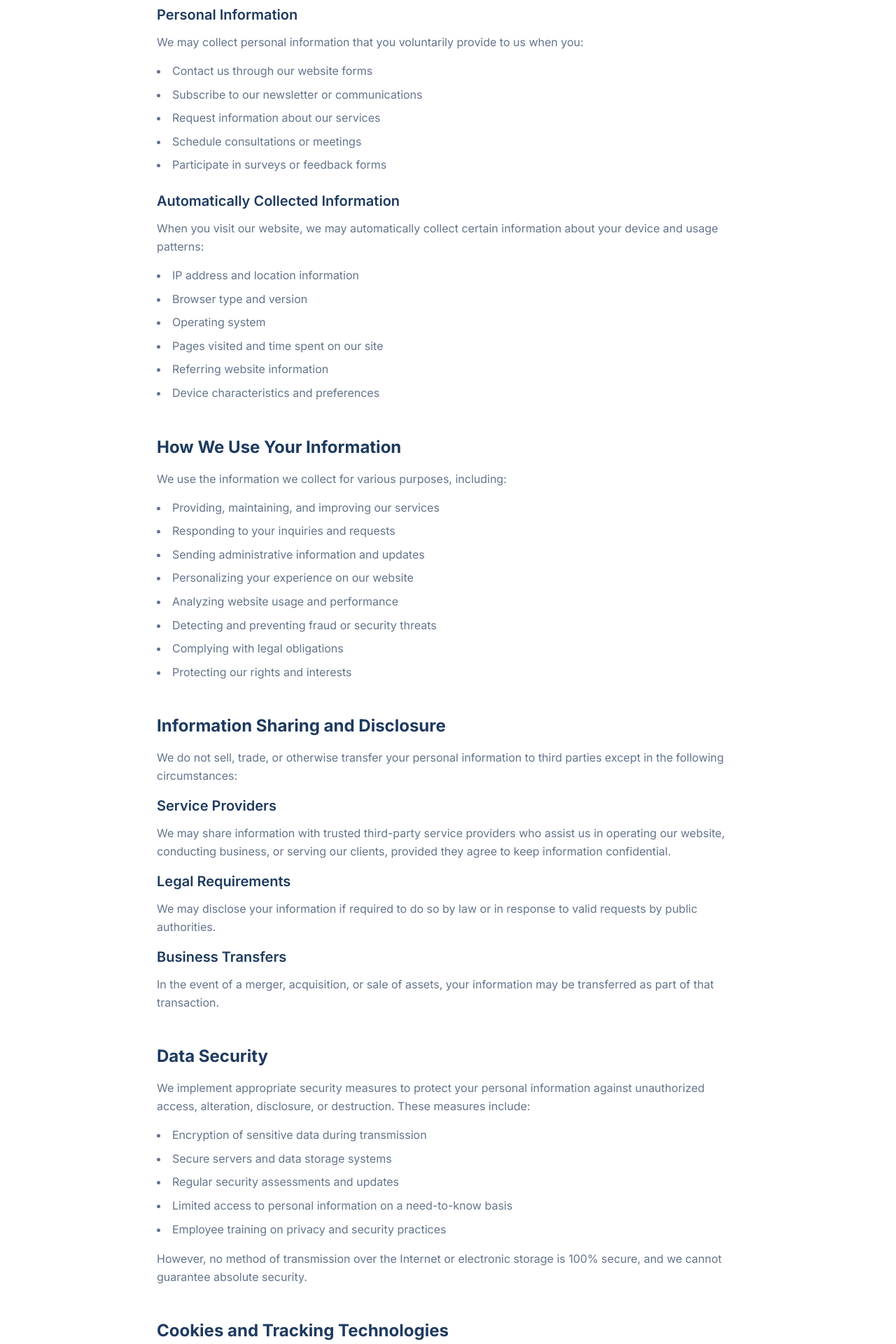
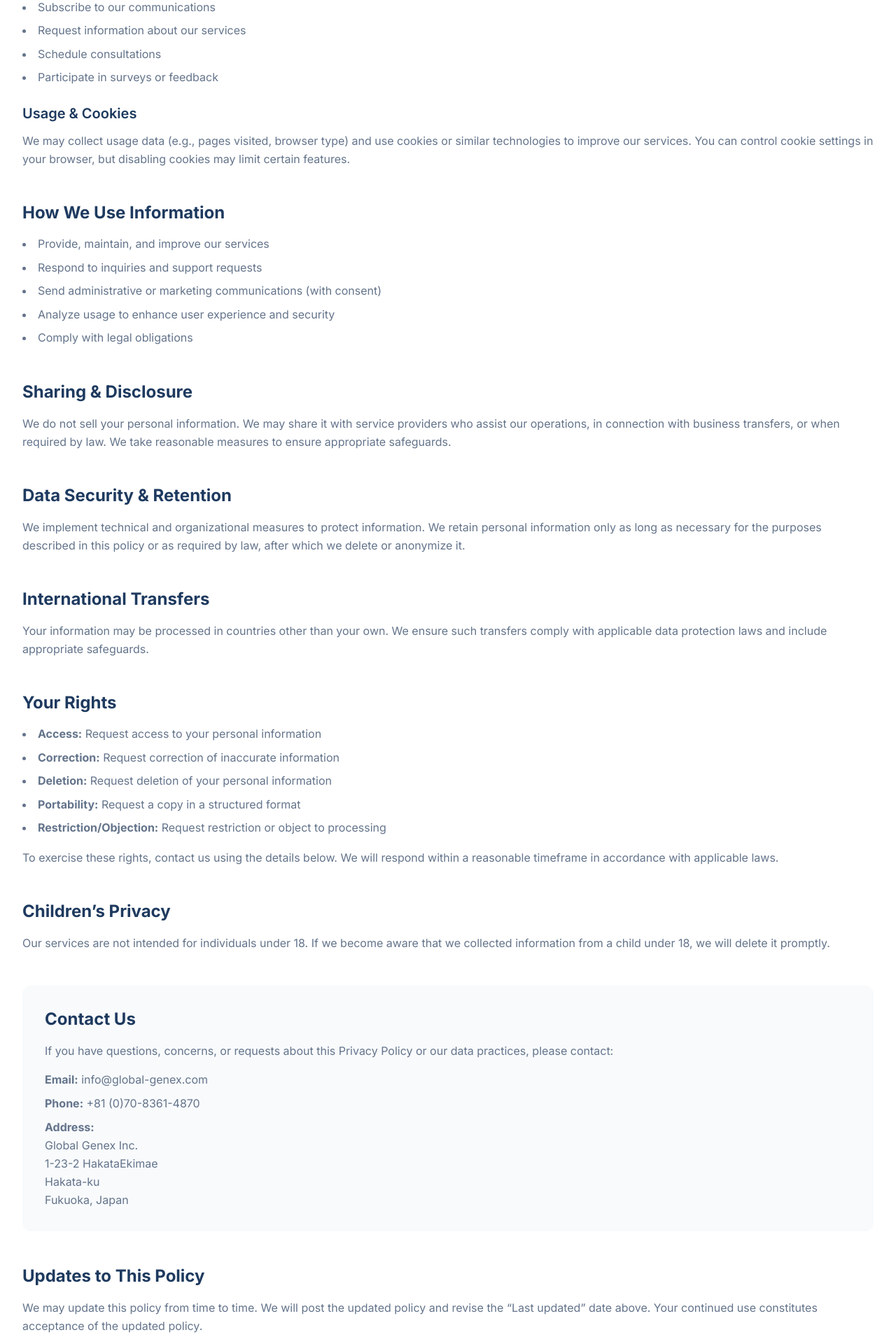
Before and after one commit to RobertShuhei/company-homepage, a Next.js app: page /privacy in a window 1280 px wide. Shown: the part 640-2560 px from the top of the page at 70% size. Built offline with nearby package versions, Linux system fonts and the light colour scheme.

Commit message:
Replace remaining 'Corporate Solutions' with 'Global Genex Inc.' in src

```diff
--- a/src/app/about/page.tsx
+++ b/src/app/about/page.tsx
@@ -7,7 +7,7 @@ import CTA from '@/components/ui/CTA'
 
 export const metadata: Metadata = {
   title: 'About Us | Company Profile & Leadership Team',
-  description: 'Learn about Corporate Solutions - our mission, values, leadership team, and commitment to delivering exceptional business consulting services worldwide.',
+  description: 'Learn about Global Genex Inc. - our mission, values, leadership team, and commitment to delivering exceptional business consulting services worldwide.',
 }
 
 export default function AboutPage() {
@@ -81,7 +81,7 @@ export default function AboutPage() {
     {
       year: "2008",
       title: "Company Founded",
-      description: "Corporate Solutions was established with a vision to help businesses unlock their potential through expert consulting."
+      description: "Global Genex Inc. was established with a vision to help businesses unlock their potential through expert consulting."
     },
     {
       year: "2012",
@@ -127,7 +127,7 @@ export default function AboutPage() {
         {/* Hero Section */}
         <Hero
           title="Driving Business Excellence Since 2008"
-          subtitle="About Corporate Solutions"
+          subtitle="About Global Genex Inc."
           description="We are a team of passionate consultants dedicated to helping organizations achieve their full potential through strategic guidance, innovative solutions, and operational excellence."
           primaryCTA={{
             text: "Meet Our Team",
--- a/src/app/contact/page.tsx
+++ b/src/app/contact/page.tsx
@@ -50,7 +50,7 @@ export default function ContactPage() {
                     <div className="ml-6">
                       <h3 className="text-xl font-semibold text-navy mb-2">Phone</h3>
                       <p className="text-gray">+81 (0)70-8361-4870</p>
-                      <p className="text-gray text-sm mt-1">Monday - Friday, 9:00 AM - 6:00 PM (JST)</p>
+                      <p className="text-gray text-sm mt-1">Monday - Friday, 10:00 AM - 5:00 PM (JST)</p>
                     </div>
                   </div>
 
--- a/src/app/layout.tsx
+++ b/src/app/layout.tsx
@@ -9,6 +9,7 @@ const inter = Inter({
 });
 
 export const metadata: Metadata = {
+  metadataBase: new URL("https://global-genex.com"),
   title: {
     default: "Global Genex Inc.",
     template: "%s | Global Genex Inc.",
@@ -28,6 +29,9 @@ export const metadata: Metadata = {
   ],
   authors: [{ name: "Global Genex Inc." }],
   robots: "index, follow",
+  alternates: {
+    canonical: "https://global-genex.com",
+  },
   openGraph: {
     type: "website",
     locale: "en_US",
@@ -36,25 +40,35 @@ export const metadata: Metadata = {
     description:
       "Retail & Manufacturing × AI & Data Analytics × Global Expansion.",
     siteName: "Global Genex Inc.",
+    images: [
+      {
+        url: "/og.png", // 例: public/og.png を用意
+        width: 1200,
+        height: 630,
+        alt: "Global Genex Inc.",
+      },
+    ],
   },
   twitter: {
     card: "summary_large_image",
     title: "Global Genex Inc.",
     description:
       "Retail & Manufacturing × AI & Data Analytics × Global Expansion.",
+    images: ["/og.png"], // 同じでOK
+  },
+  icons: {
+    icon: [{ url: "/favicon.ico" }],
   },
 };
 
 export const viewport = {
-  width: 'device-width',
+  width: "device-width",
   initialScale: 1,
 };
 
 export default function RootLayout({
   children,
-}: Readonly<{
-  children: React.ReactNode;
-}>) {
+}: Readonly<{ children: React.ReactNode }>) {
   return (
     <html lang="en" className={inter.variable}>
       <body className="font-sans antialiased bg-white text-slate-900">
--- a/src/app/page.tsx
+++ b/src/app/page.tsx
@@ -105,7 +105,7 @@ export default function Home() {
           <div className="max-w-7xl mx-auto px-4 sm:px-6 lg:px-8">
             <div className="text-center mb-16">
               <h2 className="text-3xl md:text-4xl font-bold text-navy mb-6">
-                Why Choose Corporate Solutions
+                Why Choose Global Genex Inc.
               </h2>
               <p className="text-xl text-gray max-w-3xl mx-auto">
                 We combine industry expertise with innovative approaches to deliver exceptional value
--- a/src/app/privacy/page.tsx
+++ b/src/app/privacy/page.tsx
@@ -1,233 +1,136 @@
-import { Metadata } from 'next'
-import Header from '@/components/layout/Header'
-import Footer from '@/components/layout/Footer'
+// src/app/privacy/page.tsx
+import type { Metadata } from 'next';
 
 export const metadata: Metadata = {
-  title: 'Privacy Policy | Corporate Solutions',
-  description: 'Corporate Solutions privacy policy explaining how we collect, use, protect, and manage your personal information and data.',
-}
+  title: 'Privacy Policy | Global Genex Inc.',
+  description:
+    'Global Genex Inc. privacy policy explaining how we collect, use, protect, and manage personal information.',
+};
 
 export default function PrivacyPage() {
   return (
     <div className="min-h-screen flex flex-col">
-      <Header />
-
-      <main className="flex-1">
-        {/* Header Section */}
       <section className="bg-navy text-white py-16">
         <div className="max-w-4xl mx-auto px-4 sm:px-6 lg:px-8">
-            <h1 className="text-4xl md:text-5xl font-bold mb-6">
-              Privacy Policy
-            </h1>
-            <p className="text-xl text-slate-300">
-              Last updated: August 12, 2025
-            </p>
+          <h1 className="text-4xl md:text-5xl font-bold mb-4">Privacy Policy</h1>
+          <p className="text-slate-300 text-lg">Last updated: August 14, 2025</p>
         </div>
       </section>
 
-        {/* Content Section */}
       <section className="py-16 bg-white">
-          <div className="max-w-4xl mx-auto px-4 sm:px-6 lg:px-8">
-            <div className="prose prose-lg max-w-none">
-              {/* Introduction */}
+        <div className="max-w-4xl mx-auto px-4 sm:px-6 lg:px-8 prose prose-lg max-w-none">
           <div className="mb-12">
             <h2 className="text-2xl font-bold text-navy mb-4">Introduction</h2>
             <p className="text-gray leading-relaxed mb-4">
-                  Corporate Solutions (&quot;we,&quot; &quot;our,&quot; or &quot;us&quot;) is committed to protecting your privacy and personal information. This Privacy Policy explains how we collect, use, disclose, and safeguard your information when you visit our website or use our services.
+              Global Genex Inc. (“we,” “our,” or “us”) is committed to protecting your privacy.
+              This Privacy Policy explains how we collect, use, disclose, and safeguard your
+              information when you visit our website or use our services.
             </p>
             <p className="text-gray leading-relaxed">
-                  By accessing or using our services, you agree to the collection and use of information in accordance with this policy. If you do not agree with our policies and practices, please do not use our services.
+              By using our services, you agree to this policy. If you do not agree, please do not use our services.
             </p>
           </div>
 
-              {/* Information We Collect */}
           <div className="mb-12">
             <h2 className="text-2xl font-bold text-navy mb-4">Information We Collect</h2>
-
             <h3 className="text-xl font-semibold text-navy mb-3">Personal Information</h3>
-                <p className="text-gray leading-relaxed mb-4">
-                  We may collect personal information that you voluntarily provide to us when you:
-                </p>
+            <p className="text-gray leading-relaxed mb-4">We may collect personal information that you voluntarily provide when you:</p>
             <ul className="list-disc list-inside text-gray mb-6 space-y-2">
-                  <li>Contact us through our website forms</li>
-                  <li>Subscribe to our newsletter or communications</li>
+              <li>Contact us through website forms</li>
+              <li>Subscribe to our communications</li>
               <li>Request information about our services</li>
-                  <li>Schedule consultations or meetings</li>
-                  <li>Participate in surveys or feedback forms</li>
+              <li>Schedule consultations</li>
+              <li>Participate in surveys or feedback</li>
             </ul>
 
-                <h3 className="text-xl font-semibold text-navy mb-3">Automatically Collected Information</h3>
+            <h3 className="text-xl font-semibold text-navy mb-3">Usage & Cookies</h3>
             <p className="text-gray leading-relaxed mb-4">
-                  When you visit our website, we may automatically collect certain information about your device and usage patterns:
+              We may collect usage data (e.g., pages visited, browser type) and use cookies or similar technologies to improve our services.
+              You can control cookie settings in your browser, but disabling cookies may limit certain features.
             </p>
-                <ul className="list-disc list-inside text-gray mb-6 space-y-2">
-                  <li>IP address and location information</li>
-                  <li>Browser type and version</li>
-                  <li>Operating system</li>
-                  <li>Pages visited and time spent on our site</li>
-                  <li>Referring website information</li>
-                  <li>Device characteristics and preferences</li>
+          </div>
+
+          <div className="mb-12">
+            <h2 className="text-2xl font-bold text-navy mb-4">How We Use Information</h2>
+            <ul className="list-disc list-inside text-gray space-y-2">
+              <li>Provide, maintain, and improve our services</li>
+              <li>Respond to inquiries and support requests</li>
+              <li>Send administrative or marketing communications (with consent)</li>
+              <li>Analyze usage to enhance user experience and security</li>
+              <li>Comply with legal obligations</li>
             </ul>
           </div>
 
-              {/* How We Use Information */}
           <div className="mb-12">
-                <h2 className="text-2xl font-bold text-navy mb-4">How We Use Your Information</h2>
-                <p className="text-gray leading-relaxed mb-4">
-                  We use the information we collect for various purposes, including:
-                </p>
-                <ul className="list-disc list-inside text-gray mb-6 space-y-2">
-                  <li>Providing, maintaining, and improving our services</li>
-                  <li>Responding to your inquiries and requests</li>
-                  <li>Sending administrative information and updates</li>
-                  <li>Personalizing your experience on our website</li>
-                  <li>Analyzing website usage and performance</li>
-                  <li>Detecting and preventing fraud or security threats</li>
-                  <li>Complying with legal obligations</li>
-                  <li>Protecting our rights and interests</li>
-                </ul>
-              </div>
-
-              {/* Information Sharing */}
-              <div className="mb-12">
-                <h2 className="text-2xl font-bold text-navy mb-4">Information Sharing and Disclosure</h2>
-                <p className="text-gray leading-relaxed mb-4">
-                  We do not sell, trade, or otherwise transfer your personal information to third parties except in the following circumstances:
-                </p>
-
-                <h3 className="text-xl font-semibold text-navy mb-3">Service Providers</h3>
-                <p className="text-gray leading-relaxed mb-4">
-                  We may share information with trusted third-party service providers who assist us in operating our website, conducting business, or serving our clients, provided they agree to keep information confidential.
-                </p>
-
-                <h3 className="text-xl font-semibold text-navy mb-3">Legal Requirements</h3>
-                <p className="text-gray leading-relaxed mb-4">
-                  We may disclose your information if required to do so by law or in response to valid requests by public authorities.
-                </p>
-
-                <h3 className="text-xl font-semibold text-navy mb-3">Business Transfers</h3>
-                <p className="text-gray leading-relaxed mb-6">
-                  In the event of a merger, acquisition, or sale of assets, your information may be transferred as part of that transaction.
+            <h2 className="text-2xl font-bold text-navy mb-4">Sharing & Disclosure</h2>
+            <p className="text-gray leading-relaxed">
+              We do not sell your personal information. We may share it with service providers who assist our operations,
+              in connection with business transfers, or when required by law. We take reasonable measures to ensure appropriate safeguards.
             </p>
           </div>
 
-              {/* Data Security */}
           <div className="mb-12">
-                <h2 className="text-2xl font-bold text-navy mb-4">Data Security</h2>
-                <p className="text-gray leading-relaxed mb-4">
-                  We implement appropriate security measures to protect your personal information against unauthorized access, alteration, disclosure, or destruction. These measures include:
-                </p>
-                <ul className="list-disc list-inside text-gray mb-4 space-y-2">
-                  <li>Encryption of sensitive data during transmission</li>
-                  <li>Secure servers and data storage systems</li>
-                  <li>Regular security assessments and updates</li>
-                  <li>Limited access to personal information on a need-to-know basis</li>
-                  <li>Employee training on privacy and security practices</li>
-                </ul>
+            <h2 className="text-2xl font-bold text-navy mb-4">Data Security & Retention</h2>
             <p className="text-gray leading-relaxed">
-                  However, no method of transmission over the Internet or electronic storage is 100% secure, and we cannot guarantee absolute security.
+              We implement technical and organizational measures to protect information. We retain personal information only as long as necessary
+              for the purposes described in this policy or as required by law, after which we delete or anonymize it.
             </p>
           </div>
 
-              {/* Cookies and Tracking */}
           <div className="mb-12">
-                <h2 className="text-2xl font-bold text-navy mb-4">Cookies and Tracking Technologies</h2>
-                <p className="text-gray leading-relaxed mb-4">
-                  Our website may use cookies and similar tracking technologies to enhance your browsing experience. Cookies are small data files stored on your device that help us:
-                </p>
-                <ul className="list-disc list-inside text-gray mb-4 space-y-2">
-                  <li>Remember your preferences and settings</li>
-                  <li>Analyze website traffic and usage patterns</li>
-                  <li>Provide personalized content and advertisements</li>
-                  <li>Improve website functionality and performance</li>
-                </ul>
+            <h2 className="text-2xl font-bold text-navy mb-4">International Transfers</h2>
             <p className="text-gray leading-relaxed">
-                  You can control cookie settings through your browser preferences. However, disabling cookies may limit your ability to use certain features of our website.
+              Your information may be processed in countries other than your own. We ensure such transfers comply with applicable data protection laws and include appropriate safeguards.
             </p>
           </div>
 
-              {/* Your Rights */}
           <div className="mb-12">
-                <h2 className="text-2xl font-bold text-navy mb-4">Your Privacy Rights</h2>
-                <p className="text-gray leading-relaxed mb-4">
-                  Depending on your location, you may have certain rights regarding your personal information:
-                </p>
-                <ul className="list-disc list-inside text-gray mb-4 space-y-2">
+            <h2 className="text-2xl font-bold text-navy mb-4">Your Rights</h2>
+            <ul className="list-disc list-inside text-gray space-y-2">
               <li><strong>Access:</strong> Request access to your personal information</li>
               <li><strong>Correction:</strong> Request correction of inaccurate information</li>
               <li><strong>Deletion:</strong> Request deletion of your personal information</li>
-                  <li><strong>Portability:</strong> Request a copy of your information in a structured format</li>
-                  <li><strong>Restriction:</strong> Request restriction of processing your information</li>
-                  <li><strong>Objection:</strong> Object to processing of your personal information</li>
+              <li><strong>Portability:</strong> Request a copy in a structured format</li>
+              <li><strong>Restriction/Objection:</strong> Request restriction or object to processing</li>
             </ul>
-                <p className="text-gray leading-relaxed">
-                  To exercise these rights, please contact us using the information provided below. We will respond to your request within a reasonable timeframe and in accordance with applicable laws.
+            <p className="text-gray leading-relaxed mt-4">
+              To exercise these rights, contact us using the details below. We will respond within a reasonable timeframe in accordance with applicable laws.
             </p>
           </div>
 
-              {/* Data Retention */}
           <div className="mb-12">
-                <h2 className="text-2xl font-bold text-navy mb-4">Data Retention</h2>
+            <h2 className="text-2xl font-bold text-navy mb-4">Children’s Privacy</h2>
             <p className="text-gray leading-relaxed">
-                  We retain personal information only for as long as necessary to fulfill the purposes for which it was collected, including legal, accounting, or reporting requirements. When information is no longer needed, we securely delete or anonymize it in accordance with our data retention policies.
+              Our services are not intended for individuals under 18. If we become aware that we collected information from a child under 18, we will delete it promptly.
             </p>
           </div>
 
-              {/* International Transfers */}
-              <div className="mb-12">
-                <h2 className="text-2xl font-bold text-navy mb-4">International Data Transfers</h2>
-                <p className="text-gray leading-relaxed">
-                  Your information may be transferred to and processed in countries other than your country of residence. We ensure that such transfers comply with applicable data protection laws and implement appropriate safeguards to protect your information.
+          <div className="mb-12 bg-slate-50 p-8 rounded-xl">
+            <h2 className="text-2xl font-bold text-navy mb-4">Contact Us</h2>
+            <p className="text-gray leading-relaxed mb-4">
+              If you have questions, concerns, or requests about this Privacy Policy or our data practices, please contact:
+            </p>
+            <div className="text-gray space-y-2">
+              <p><strong>Email:</strong> info@global-genex.com</p>
+              <p><strong>Phone:</strong> +81 (0)70-8361-4870</p>
+              <p className="leading-relaxed">
+                <strong>Address:</strong><br />
+                Global Genex Inc.<br />
+                1-23-2 HakataEkimae<br />
+                Hakata-ku<br />
+                Fukuoka, Japan
               </p>
             </div>
-
-              {/* Third-Party Links */}
-              <div className="mb-12">
-                <h2 className="text-2xl font-bold text-navy mb-4">Third-Party Links</h2>
-                <p className="text-gray leading-relaxed">
-                  Our website may contain links to third-party websites or services. We are not responsible for the privacy practices or content of these external sites. We encourage you to review the privacy policies of any third-party sites you visit.
-                </p>
           </div>
 
-              {/* Children's Privacy */}
-              <div className="mb-12">
-                <h2 className="text-2xl font-bold text-navy mb-4">Children&apos;s Privacy</h2>
-                <p className="text-gray leading-relaxed">
-                  Our services are not intended for individuals under the age of 18. We do not knowingly collect personal information from children under 18. If we become aware that we have collected information from a child under 18, we will take steps to delete such information promptly.
-                </p>
-              </div>
-
-              {/* Policy Updates */}
           <div className="mb-12">
             <h2 className="text-2xl font-bold text-navy mb-4">Updates to This Policy</h2>
             <p className="text-gray leading-relaxed">
-                  We may update this Privacy Policy from time to time to reflect changes in our practices, technology, legal requirements, or other factors. We will notify you of any material changes by posting the updated policy on our website and updating the &quot;Last updated&quot; date. Your continued use of our services after such changes constitutes acceptance of the updated policy.
-                </p>
-              </div>
-
-              {/* Contact Information */}
-              <div className="mb-12 bg-slate-50 p-8 rounded-xl">
-                <h2 className="text-2xl font-bold text-navy mb-4">Contact Us</h2>
-                <p className="text-gray leading-relaxed mb-4">
-                  If you have any questions, concerns, or requests regarding this Privacy Policy or our data practices, please contact us:
-                </p>
-                <div className="text-gray space-y-2">
-                  <p><strong>Email:</strong> privacy@corporate-solutions.com</p>
-                  <p><strong>Phone:</strong> +1 (555) 123-4567</p>
-                  <p><strong>Address:</strong><br />
-                    Corporate Solutions<br />
-                    123 Business District<br />
-                    Suite 400<br />
-                    Professional City, PC 12345
+              We may update this policy from time to time. We will post the updated policy and revise the “Last updated” date above. Your continued use constitutes acceptance of the updated policy.
             </p>
           </div>
         </div>
+      </section>
     </div>
-          </div>
-        </section>
-      </main>
-
-      <Footer />
-    </div>
-  )
+  );
 }
```
Lines whose indentation alone changed are shown as unchanged.
